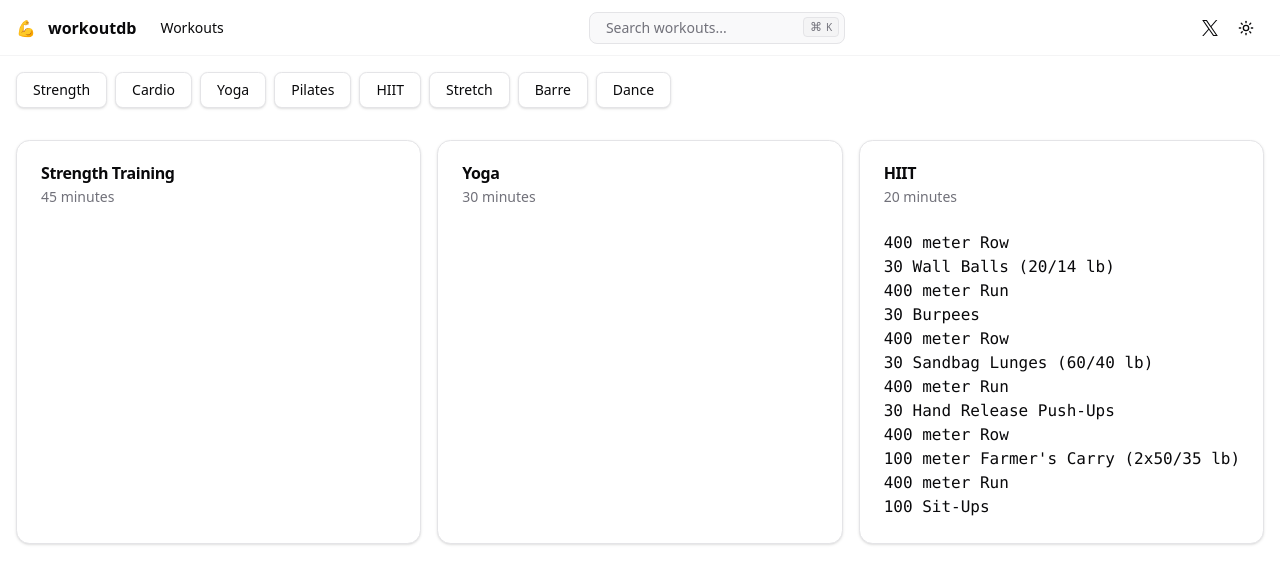
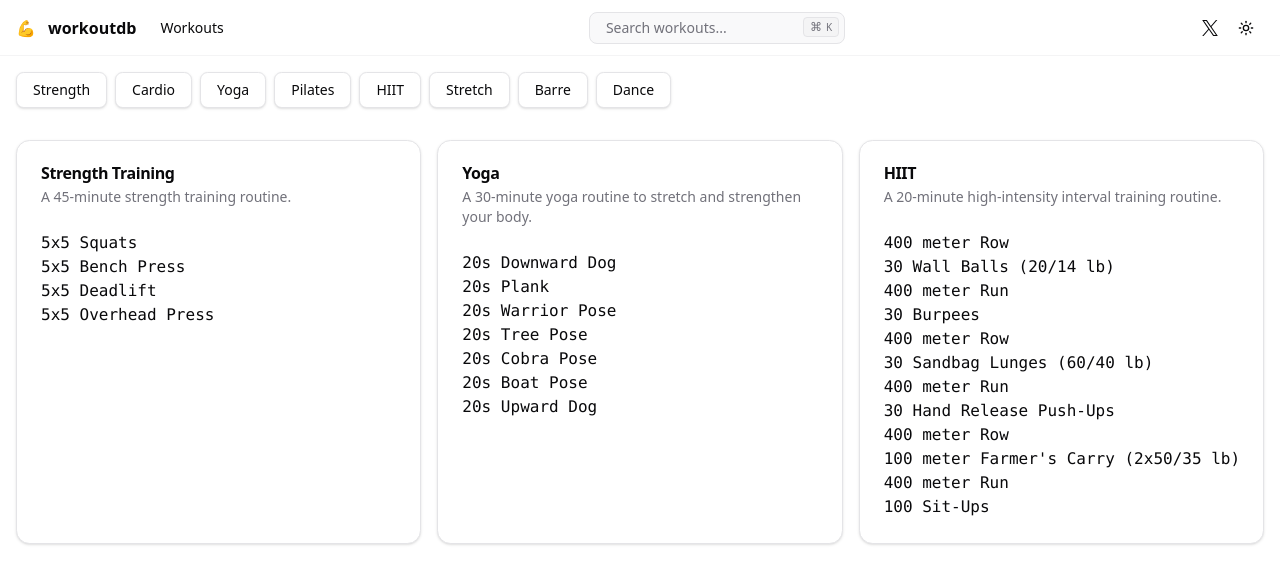
Before and after one commit to c-stoeckl/workoutdb, a Next.js app: page /workouts in a window 1280 px wide. Shown: the top 584 px of the page. Built offline with nearby package versions, Linux system fonts and the light colour scheme.

Commit message:
Better dummy data

```diff
--- a/components/workout-list.tsx
+++ b/components/workout-list.tsx
@@ -5,14 +5,8 @@ import {
   CardHeader,
   CardTitle,
 } from "@/components/ui/card"
+import { Workout } from "@/types/workout"
 import React from "react"
-
-export interface Workout {
-  id: number
-  name: string
-  duration: number // duration in minutes
-  description?: string
-}
 
 interface WorkoutListProps {
   workouts: Workout[]
@@ -25,10 +19,10 @@ export function WorkoutList({ workouts }: WorkoutListProps) {
         <Card key={workout.id}>
           <CardHeader>
             <CardTitle>{workout.name}</CardTitle>
-            <CardDescription>{workout.duration} minutes</CardDescription>
+            <CardDescription>{workout.description}</CardDescription>
           </CardHeader>
           <CardContent className="overflow-scroll">
-            <pre>{workout.description}</pre>
+            <pre>{workout.routine}</pre>
           </CardContent>
         </Card>
       ))}
--- a/data/workouts.ts
+++ b/data/workouts.ts
@@ -1,14 +1,39 @@
 import { Workout } from "@/types/workout"
 
 export const workouts: Workout[] = [
-  { id: 1, name: "Strength Training", duration: 45, type: "Strength" },
-  { id: 2, name: "Yoga", duration: 30, type: "Yoga" },
+  {
+    id: 1,
+    name: "Strength Training",
+    duration: 45,
+    type: "Strength",
+    description: "A 45-minute strength training routine.",
+    routine: `5x5 Squats
+5x5 Bench Press
+5x5 Deadlift
+5x5 Overhead Press`,
+  },
+  {
+    id: 2,
+    name: "Yoga",
+    duration: 30,
+    type: "Yoga",
+    description:
+      "A 30-minute yoga routine to stretch and strengthen your body.",
+    routine: `20s Downward Dog
+20s Plank
+20s Warrior Pose
+20s Tree Pose
+20s Cobra Pose
+20s Boat Pose
+20s Upward Dog`,
+  },
   {
     id: 3,
     name: "HIIT",
+    description: "A 20-minute high-intensity interval training routine.",
     duration: 20,
     type: "HIIT",
-    description: `400 meter Row
+    routine: `400 meter Row
 30 Wall Balls (20/14 lb)
 400 meter Run
 30 Burpees
--- a/types/workout.ts
+++ b/types/workout.ts
@@ -17,4 +17,5 @@ export interface Workout {
   duration: number
   type: WorkoutType
   description?: string
+  routine: string
 }
```
